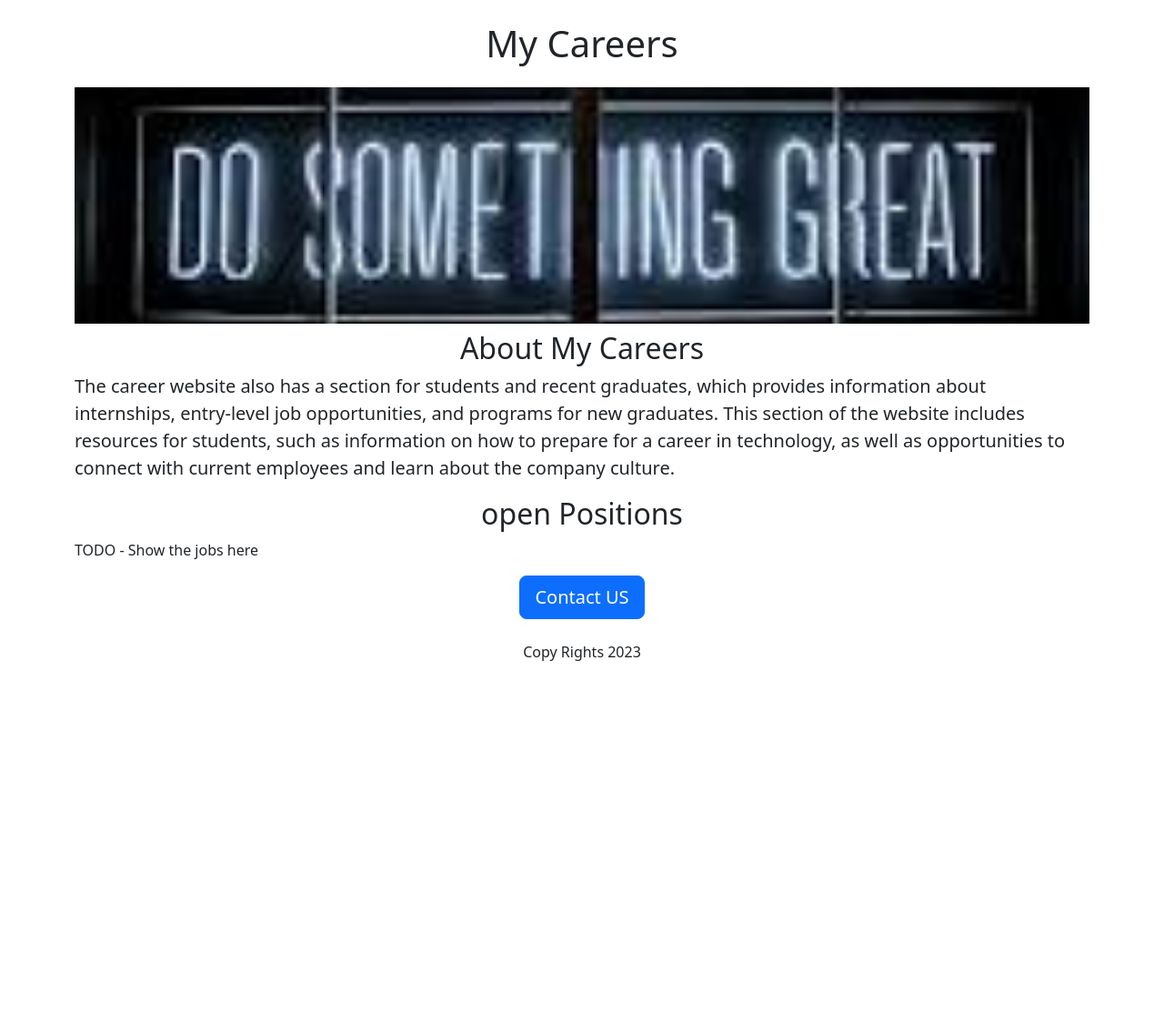
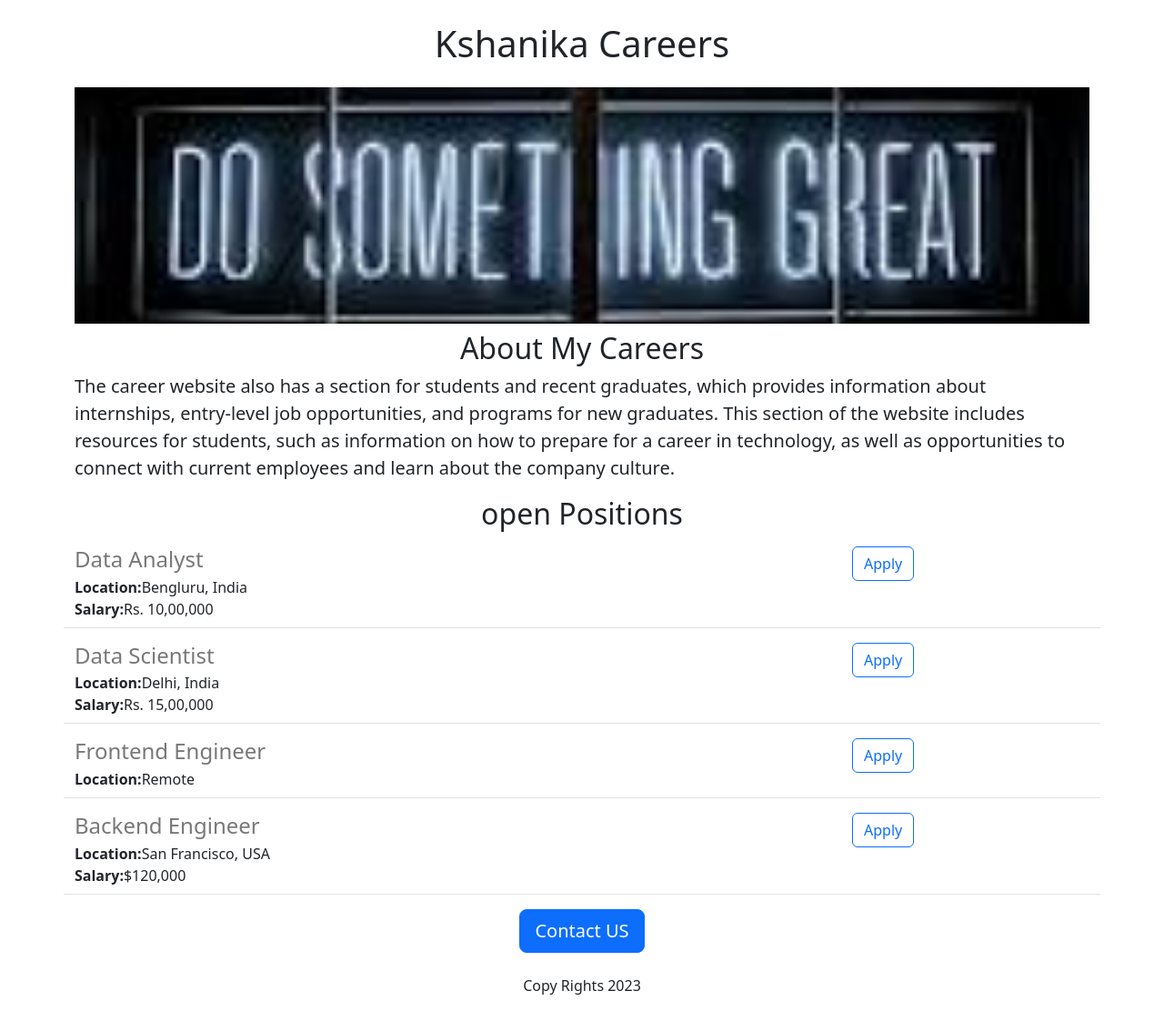
Before and after one commit to thirupathireddy14/careers-website, a Flask app: page / in a window 1280 px wide. Shown: the whole page at 91% size. Before the commit the page ends 727 px from the top, so only its background shows below. Run offline with Flask 2, Linux system fonts and the light colour scheme.

Commit message:
Added Dynamic

```diff
--- a/app.py
+++ b/app.py
@@ -1,10 +1,41 @@
-from flask import Flask,render_template
+from flask import Flask,render_template,jsonify
 
 app=Flask(__name__)
+Jobs =[
+    {
+    'id':1,
+    'title':'Data Analyst',
+    'location':'Bengluru, India',
+    'salary':'Rs. 10,00,000'
+    },
+    {
+    'id':2,
+    'title':'Data Scientist',
+    'location':'Delhi, India',
+    'salary':'Rs. 15,00,000'
+    },
+    {
+    'id':3,
+    'title':'Frontend Engineer',
+    'location':'Remote',
+    # 'salary':'Rs. 12,00,000'
 
+    },
+    {
+    'id':4,
+    'title':'Backend Engineer',
+    'location':'San Francisco, USA',
+    'salary':'$120,000'
+    },
+]
 @app.route("/")
 def hello_world():
-    return render_template('home.html')
+    return render_template('home.html',
+                           jobs=Jobs,
+                           company_name='Kshanika')
+@app.route("/api/jobs")
+def list_jobs():
+    return jsonify(Jobs)
 
 if __name__=='__main__':
     app.run(host='0.0.0.0',debug=True)
--- a/templates/home.html
+++ b/templates/home.html
@@ -1,5 +1,6 @@
 <!DOCTYPE html>
 <html>
+
 <head>
     <title>My Careers</title>
     <style>
@@ -15,10 +16,11 @@
                 color: rgb(80,80,80);
             } */
         #banner {
-                width:100%;
+            width: 100%;
             height: 260px;
-                object-fit: cover ;
+            object-fit: cover;
         }
+
         /* h2{
                 font-family: system-ui, -apple-system, BlinkMacSystemFont, 'Segoe UI', Roboto, Oxygen, Ubuntu, Cantarell, 'Open Sans', 'Helvetica Neue', sans-serif;
                 font-size: 32px;
@@ -37,20 +39,33 @@
     </style>
     <meta charset="utf-8">
     <meta name="viewport" content="width=device-width, initial-scale=1">
-    <link href="https://cdn.jsdelivr.net/npm/bootstrap@5.3.0-alpha1/dist/css/bootstrap.min.css" rel="stylesheet" integrity="sha384-GLhlTQ8iRABdZLl6O3oVMWSktQOp6b7In1Zl3/Jr59b6EGGoI1aFkw7cmDA6j6gD" crossorigin="anonymous">
+    <link href="https://cdn.jsdelivr.net/npm/bootstrap@5.3.0-alpha1/dist/css/bootstrap.min.css" rel="stylesheet"
+        integrity="sha384-GLhlTQ8iRABdZLl6O3oVMWSktQOp6b7In1Zl3/Jr59b6EGGoI1aFkw7cmDA6j6gD" crossorigin="anonymous">
 </head>
+
 <body>
     <div class="container">
-        <h1 class="text-center mt-4 mb-4">My Careers</h1>
+        <h1 class="text-center mt-4 mb-4">{{company_name}} Careers</h1>
         <img id="banner" class="img-fluid" src="http://10.79.81.227:5000/static/banner.jpg">
         <h2 class="text-center mt-2 mb-2">About My Careers</h2>
-        <p class="lead">The career website also has a section for students and recent graduates, which provides information about internships, entry-level job opportunities, and programs for new graduates. This section of the website includes resources for students, such as information on how to prepare for a career in technology, as well as opportunities to connect with current employees and learn about the company culture.</p>
+        <p class="lead">The career website also has a section for students and recent graduates, which provides
+            information about internships, entry-level job opportunities, and programs for new graduates. This section
+            of the website includes resources for students, such as information on how to prepare for a career in
+            technology, as well as opportunities to connect with current employees and learn about the company culture.
+        </p>
         <h2 class="text-center mt-2 mb-2"> open Positions</h2>
-        <p>TODO - Show the jobs here</p>
+        <p>
+        <div>
+            {% for job in jobs %}
+                {% include 'jobitem.html' %}
+            {% endfor %}
+        </div>
+        </p>
         <div class="text-center">
             <button class="btn btn-primary btn-lg"> Contact US</button>
             <p class="mt-4">Copy Rights 2023</p>
         </div>
     </div>
 </body>
+
 </html>
--- /dev/null
+++ b/templates/jobitem.html
@@ -0,0 +1,18 @@
+<div class="border-bottom row" style="margin-bottom: 16px; padding-bottom: 8px;">
+    <div class="col-9">
+    <h4 style="color: rgb(120, 120, 120); margin-bottom: 4px;">
+        {{job['title']}}
+    </h4>
+    <div>
+        <b>Location:</b>{{job['location']}}
+    </div>
+    {% if 'salary' in job%}
+    <div>
+        <b>Salary:</b>{{job['salary']}}
+    </div>
+    {% endif %}
+</div>
+<div class="col-3">
+    <button type="button" class="btn btn-outline-primary">Apply</button>
+</div>
+</div>
```
Lines whose indentation alone changed are shown as unchanged.
